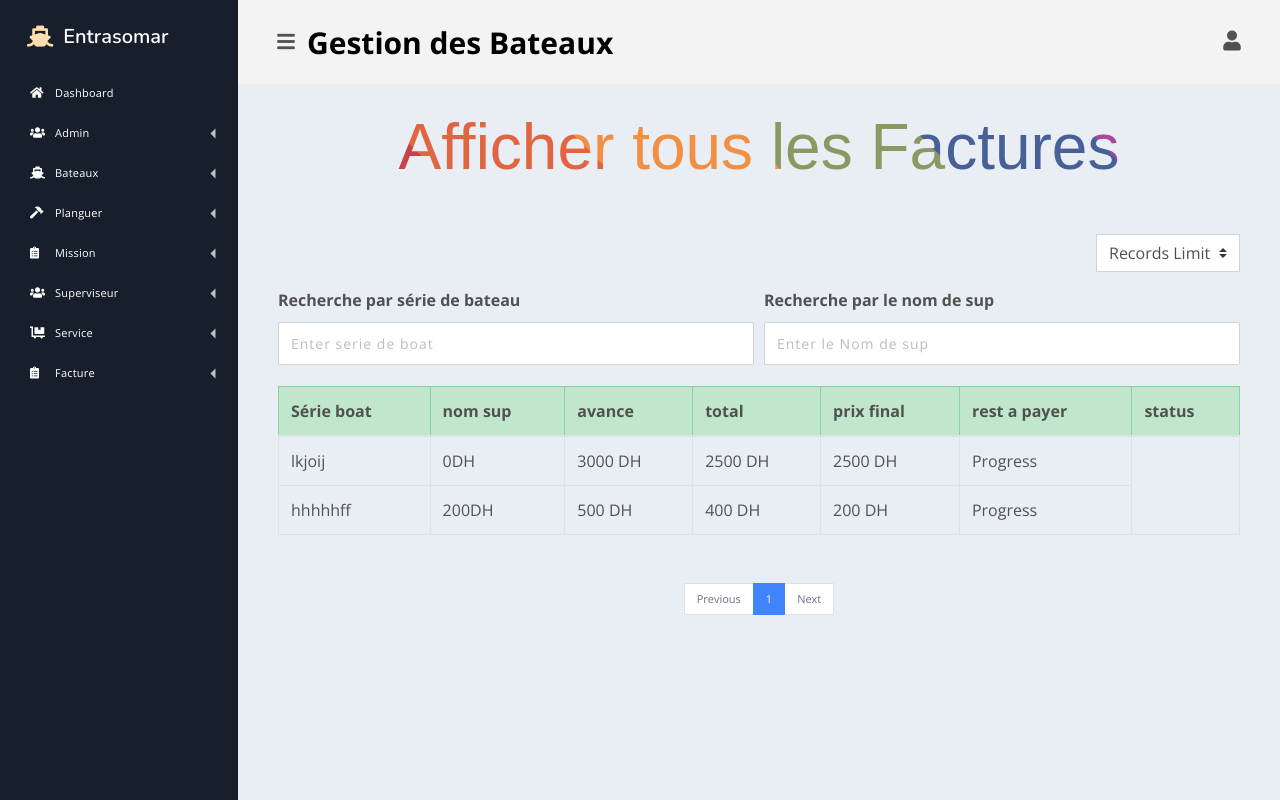
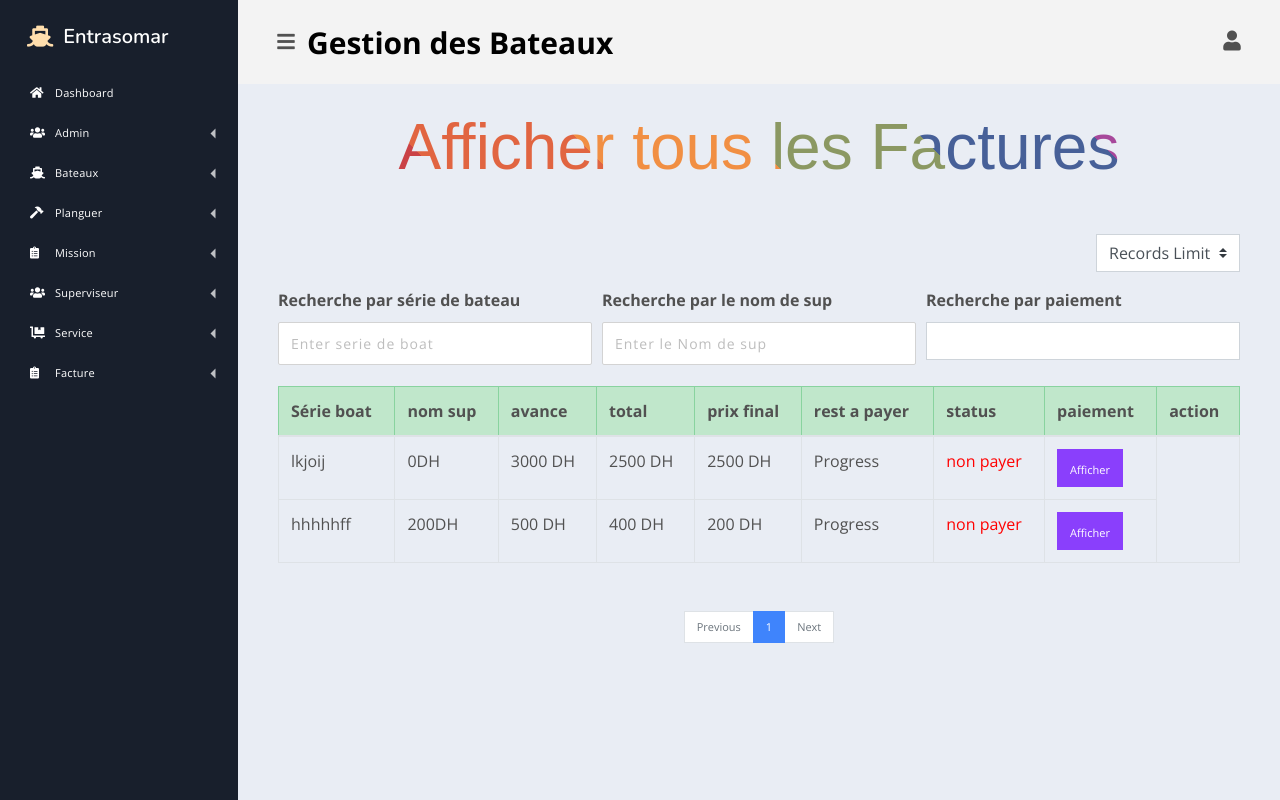
Before and after one commit to lamjadndour/entrasomar, a PHP site: page /admin/showAllFacture.php in a window 1280 px wide. Run offline with PHP 8.4, Linux system fonts and the light colour scheme; a user stored in the database is signed in; data comes from the database, SQL or seed files in the repository; some libraries are stand-ins or nearby versions.

Commit message:
new update

```diff
--- a/bateau/admin/showAllFacture.php
+++ b/bateau/admin/showAllFacture.php
@@ -95,14 +95,18 @@
        ?>
 
 <div class="form-row">
-    <div class="form-group col-md-6">
+    <div class="form-group col-md-4">
       <label class="font-weight-bold">Recherche par série de bateau</label>
       <input type="text" id="myInput" onkeyup="myFunction()" placeholder="Enter serie de boat ">
     </div>
-    <div class="form-group col-md-6">
+    <div class="form-group col-md-4">
       <label class="font-weight-bold">Recherche par le nom de sup</label>
+     <input type="text" id="inputSup" onkeyup="SearchBySup()" placeholder="Enter le Nom de sup ">
+    </div>
+    <div class="form-group col-md-4">
+      <label class="font-weight-bold">Recherche par paiement</label>
+     <input id="payment" class="form-control" onkeyup="SearchByPayment()">
 
-     <input type="text" id="inputSup" onkeyup="SearchBySup()" placeholder="Enter le Nom de sup ">
     </div>
   </div>
 
@@ -121,6 +125,9 @@
                 <th scope="col">prix final</th>
                 <th scope="col">rest a payer</th>
                 <th scope="col">status</th>
+                <th scope="col">paiement</th>
+                <th scope="col">action</th>
+
                 </tr>
             </thead>
             <tbody>
@@ -131,12 +138,9 @@
                 foreach($dataBoat as $rowBoat){
 
                     if($rowBoat['id-boat'] == $row['id-boat']){
-
-
                     ?>
                         <td><?php echo $rowBoat['serie-boat']  ?></td>
                     <?php
-
                     }
                 ?>
 
@@ -151,8 +155,6 @@
 
                 ?>
                     <td><?php echo $rowSup['name-sup']  ?></td>
-
-
                 <?php }  }?>
 
                 <td><?php echo $row['avance'] ?>DH</td>
@@ -160,6 +162,13 @@
                 <td><?php echo $row['remise']?> DH </td>
                 <td><?php echo $row['reste'] ?> DH</td>
                 <td><?php echo $row['status'] ?></td>
+                <?php if($row['reste'] == 0){?>
+                 <td class=td_payer>payer</td>
+                 <?php } else { ?>
+                 <td class=td_non_payer>non payer</td>
+                 <?php } ?>
+                <td><button class="btn btn-info  mx-auto"><a href="imprimerFacture.php?id-mission=<?php echo $row['id-mission'] ?>">Afficher</a></button>
+                </td>
 
                 </tr>
                 <?php endforeach; ?>
@@ -195,12 +204,7 @@
 
        <?php }?>
 
-
-
-
-
      <!--------------------------------------- END  show all users and admins ---------------------------------->
-
 
                 </div>
             </main>
--- a/bateau/admin/showMission.php
+++ b/bateau/admin/showMission.php
@@ -138,8 +138,6 @@
                 <td><?php echo $row['date-end']  ?></td>
                 <td> <button class="btn btn-success mx-auto"><a href="editMission.php?id-mission=<?php echo $row['id-mission'] ?>">Modifier</a></button>
                 <button type='button' class="btn btn-danger mx-auto"><a onclick="supprMiss(event)" class='<?php echo $row['id-mission'] ?>' data-toggle="modal" data-target="#exampleModal">supprimer</a></button>
-                <button class="btn btn-info mx-auto"><a href="showTache.php?id-mission=<?php echo $row['id-mission']?>&id-boat=<?php echo $row['id-boat']?> "> Details</a></button>
-                <button class="btn btn-warning mx-auto"><a href="showFacture.php?id-mission=<?php echo $row['id-mission']?>"> facture</a></button>
                 </td>
 
                 </tr>
--- a/bateau/config/dbconfig.php
+++ b/bateau/config/dbconfig.php
@@ -19,7 +19,7 @@
         $password = "";
 
      try {
-       $this->connection = new PDO("mysql:host=$servername;dbname=entrasomar2", $username, $password);
+       $this->connection = new PDO("mysql:host=$servername;dbname=entrasomarv2", $username, $password);
   // set the PDO error mode to exception
           $this->connection->setAttribute(PDO::ATTR_ERRMODE, PDO::ERRMODE_EXCEPTION);
         //  echo "Connected successfully";
--- a/bateau/includes/script.php
+++ b/bateau/includes/script.php
@@ -45,6 +45,28 @@
   // Loop through all table rows, and hide those who don't match the search query
   for (i = 0; i < tr.length; i++) {
     td = tr[i].getElementsByTagName("td")[1];
+    if (td) {
+      txtValue = td.textContent || td.innerText;
+      if (txtValue.toUpperCase().indexOf(filter) > -1) {
+        tr[i].style.display = "";
+      } else {
+        tr[i].style.display = "none";
+      }
+    }
+  }
+}
+
+function SearchByPayment() {
+  // Declare variables
+  var input, filter, table, tr, td, i, txtValue;
+  input = document.getElementById("payment");
+  filter = input.value.toUpperCase();
+  table = document.getElementById("myTable");
+  tr = table.getElementsByTagName("tr");
+
+  // Loop through all table rows, and hide those who don't match the search query
+  for (i = 0; i < tr.length; i++) {
+    td = tr[i].getElementsByTagName("td")[7];
     if (td) {
       txtValue = td.textContent || td.innerText;
       if (txtValue.toUpperCase().indexOf(filter) > -1) {
--- a/bateau/styles/css/style.css
+++ b/bateau/styles/css/style.css
@@ -247,11 +247,15 @@
   text-decoration: none;
 }
 
+.tab .bt button{
+ width: 100px;
+}
 
-.tab .bt button{
-
- width: 100px;
-
+.td_payer{
+  color: rgb(99, 197, 0);
+}
+.td_non_payer{
+  color: red;
 }
 
 .bien {
```
Also changed, not shown: bateau/admin/imprimerFacture.php (+4 -4 lines).
